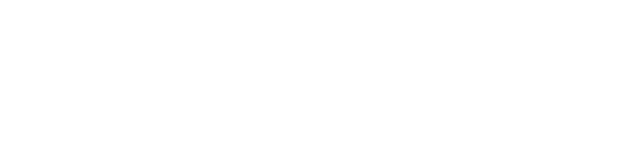
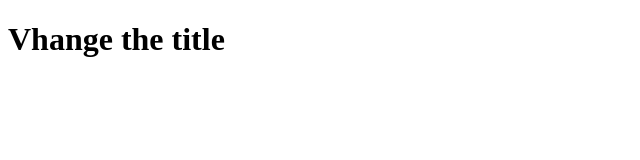
Before and after one commit to paultxr/my-super-website, a plain HTML site: page index.html in a window 1280 px wide. Shown: the whole page, without its empty margins (0-640 px from the left). Drawn offline with Linux system fonts and the light colour scheme.

Commit message:
New title

```diff
--- a/index.html
+++ b/index.html
@@ -5,6 +5,7 @@
     <title>title</title>
   </head>
   <body>
+  	<h1>Vhange the title</h1>
 
   </body>
 </html>
```
